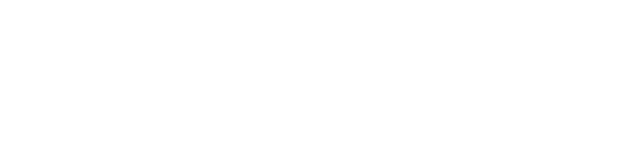
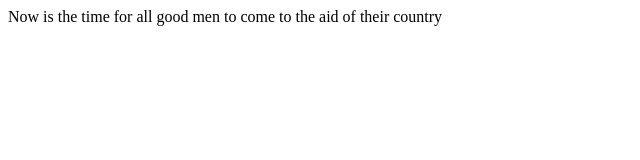
Before and after one commit to JMG0604/test, a plain HTML site: page index.html in a window 1280 px wide. Shown: the whole page, without its empty margins (0-640 px from the left). Drawn offline with Linux system fonts and the light colour scheme.

Commit message:
first commit

```diff
--- a/index.html
+++ b/index.html
@@ -2,5 +2,6 @@
 <head>
 	</head>
 	<body>
+		Now is the time for all good men to come to the aid of their country
 	</body>
 </html>
```
